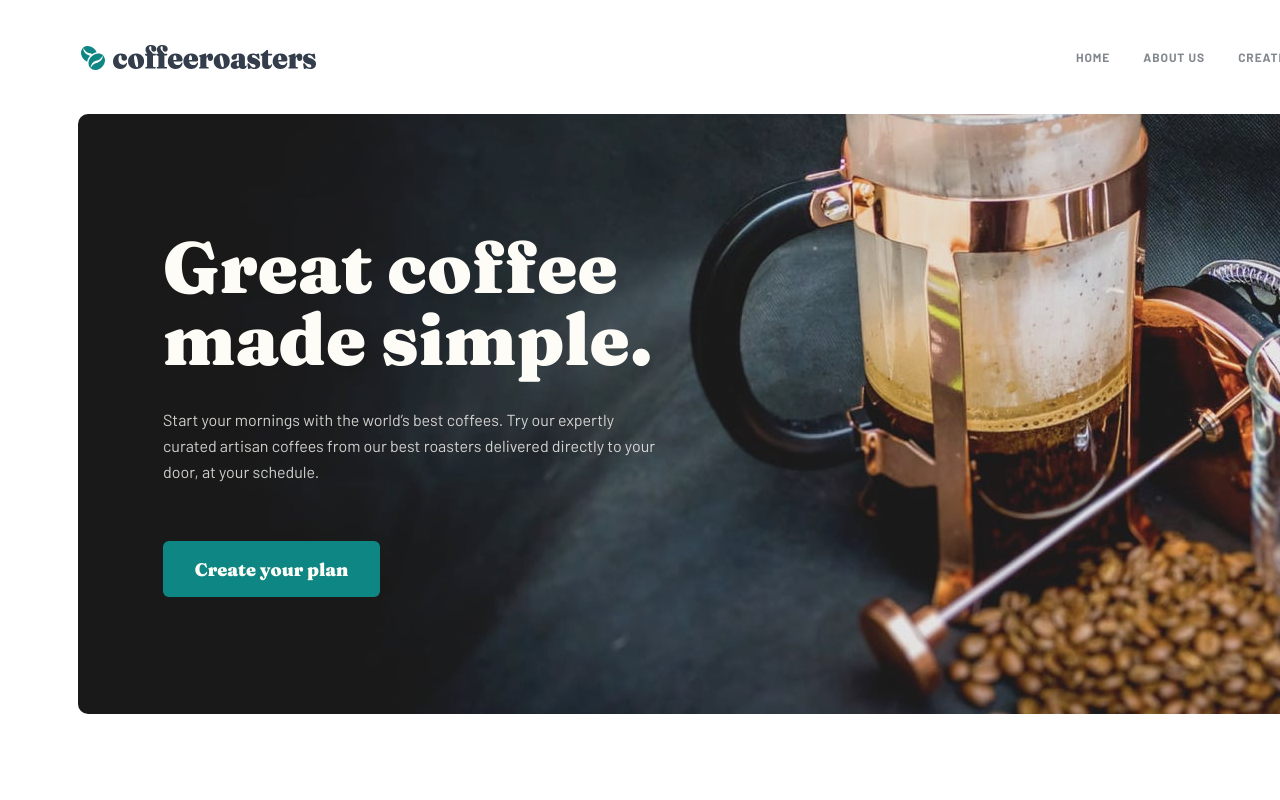
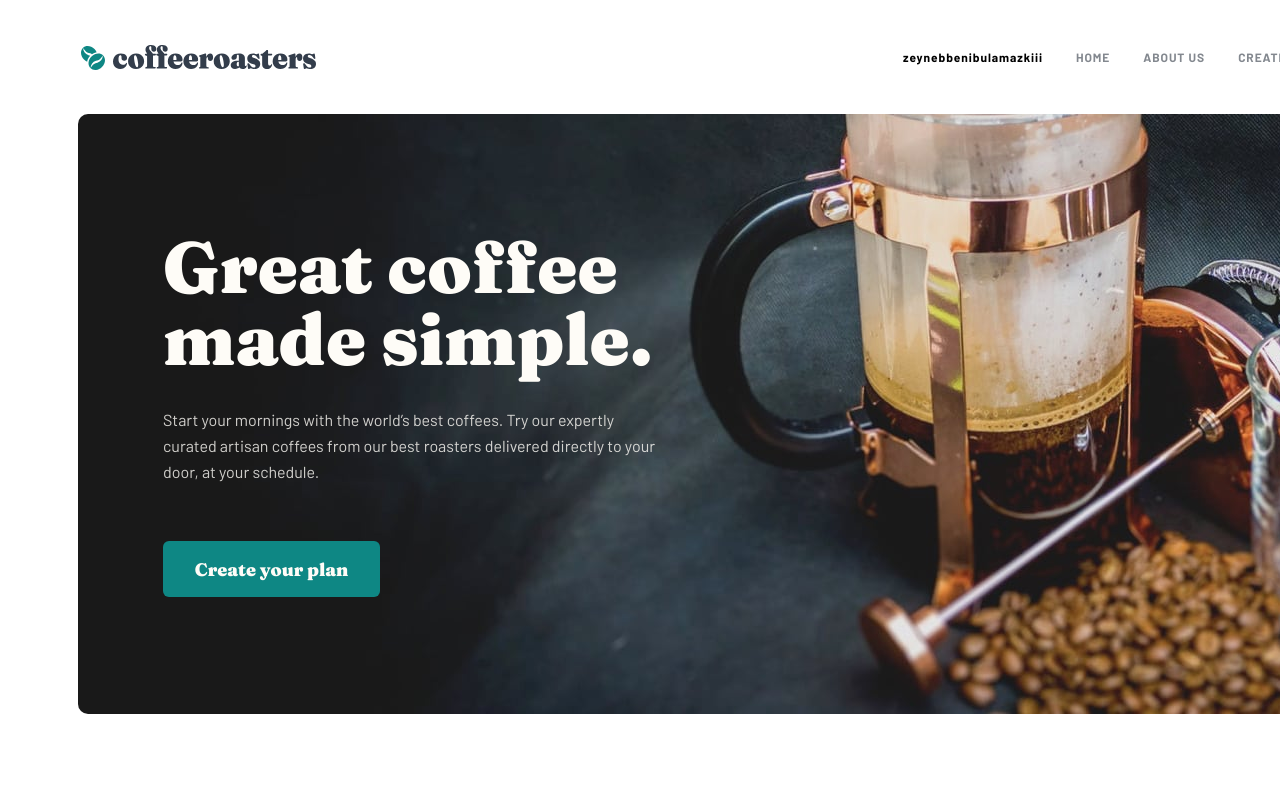
Before and after one commit to erdemalpay/coffeeroasters-subscription-site, a Svelte app: page / in a window 1280 px wide. Shown: the top 800 px of the page. Built offline with nearby package versions, Linux system fonts and the light colour scheme.

Commit message:
github bug fixing

```diff
--- a/src/components/Header.svelte
+++ b/src/components/Header.svelte
@@ -6,6 +6,7 @@
     <img src={srcLogo} class="srcLogo" alt="Cofferoasters Logo" />
     <navbar>
         <ul>
+            <li>zeynebbenibulamazkiii</li>
             <li><a class="home" href="#home">HOME</a></li>
             <li><a class="about-us" href="#about-us">ABOUT US</a></li>
             <li>
```
